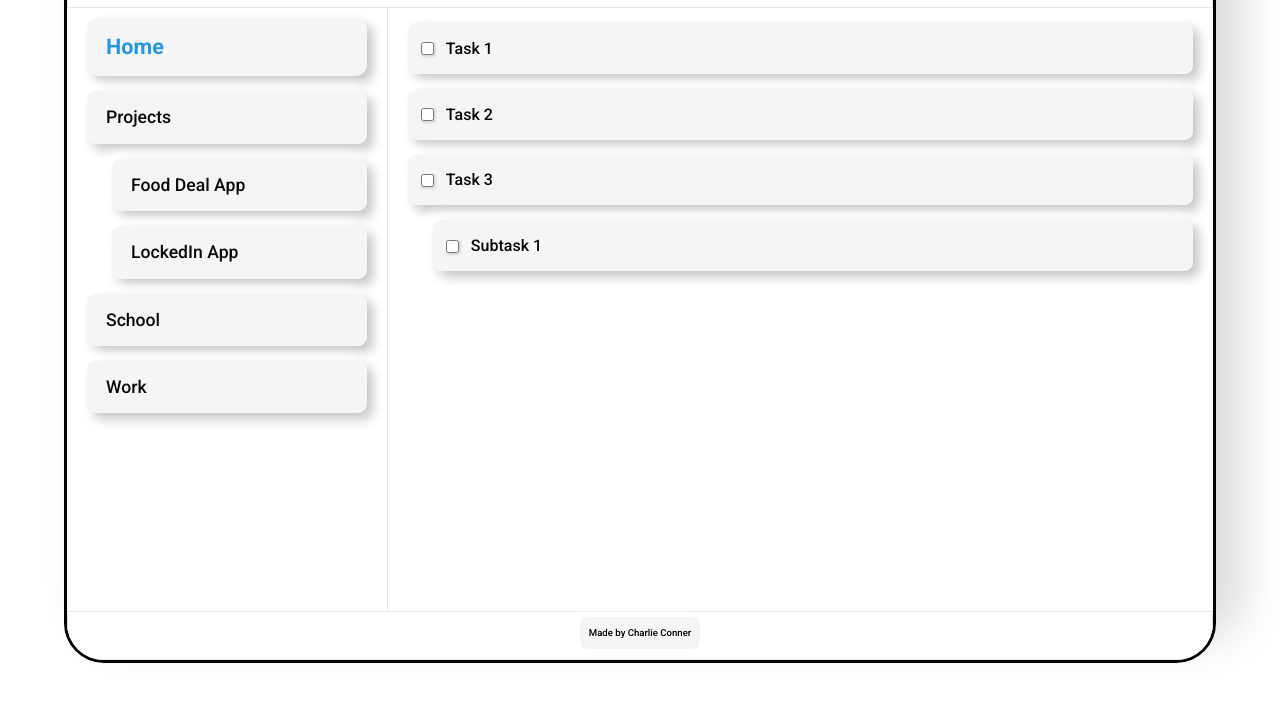
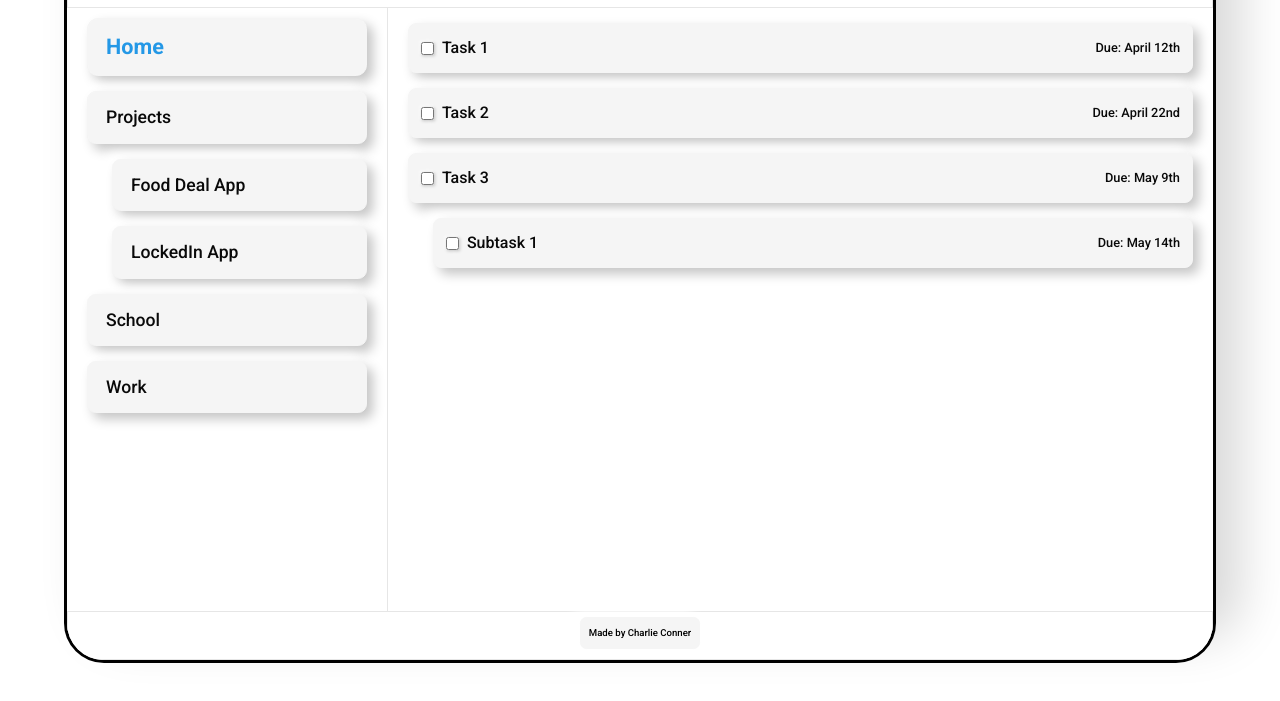
Before and after one commit to charliec2004/TODO-webApp, a plain HTML site: page index.html in a window 1280 px wide. Shown: the part 97-798 px from the top of the page. Drawn offline with Linux system fonts and the light colour scheme.

Commit message:
Add due dates - fixed text overflow.. may refactor

```diff
--- a/index.html
+++ b/index.html
@@ -38,18 +38,22 @@
         <div class="task">
           <input type="checkbox" class="checkbox" id="task1"></input>
           <label for="task1" class="task-label">Task 1</label>
+          <p class="due">Due: April 12th</p>
         </div>
         <div class="task">
           <input type="checkbox" class="checkbox" id="task2"></input>
           <label for="task2" class="task-label">Task 2</label>
+          <p class="due">Due: April 22nd</p>
         </div>
         <div class="task">
           <input type="checkbox" class="checkbox" id="task3"></input>
           <label for="task3" class="task-label">Task 3</label>
+          <p class="due">Due: May 9th</p>
         </div>
         <div class="subtask">
           <input type="checkbox" class="checkbox" id="subtask1"></input>
           <label for="subtask1" class="task-label">Subtask 1</label>
+          <p class="due">Due: May 14th</p>
         </div>
 
       </div>
--- a/styles/nav.css
+++ b/styles/nav.css
@@ -25,10 +25,14 @@ nav {
   padding: 12px;
   padding-left: 18px;
   cursor: pointer;
-  transition: background-color 0.15s ease, font-size 0.15s ease, box-shadow 0.15s ease;
+  transition: background-color 0.15s ease, font-size 0.15s ease, box-shadow 0.15s ease , transform 0.15s ease;
   margin-left: 5px;
   margin-right: 5px;
   user-select: none;
+  overflow: hidden;
+  white-space: nowrap;
+  text-overflow: ellipsis;
+
 }
 
 .subtab {
@@ -37,6 +41,7 @@ nav {
 
 .tab:hover, .subtab:hover {
   font-size : 1.2em;
+  transform: scale(1.01);
 }
 
 .tab:active, .subtab:active {
--- a/styles/task-bar.css
+++ b/styles/task-bar.css
@@ -20,19 +20,24 @@
   cursor: pointer;
   border: 1px solid #f5f5f5;
   /* border-left: 4px solid #d70000; */ /* Uncomment if you want a left border for priority*/
-  transition: all 0.3s;
   box-shadow:
     6px 6px 12px #c5c5c5,
     -6px -6px 12px #ffffff;
   font-size: 1em;
   padding: 12px;
   cursor: pointer;
-  transition: background-color 0.15s, font-size 0.15s, box-shadow 0.15s;
+  transition: background-color 0.15s ease, font-size 0.15s ease, box-shadow 0.15s ease, transform 0.15s ease;
   margin-left: 5px;
   margin-right: 5px;
   user-select: none;
+  max-height: 53px; /* Limit height to prevent overflow  not sure if this works yet!!!!!!!!!!!!!!!!!!*/
+  display: flex;
+  align-items: center;
+  justify-content: space-between;
 
-  max-height: 53px; /* Limit height to prevent overflow  not sure if this works yet!!!!!!!!!!!!!!!!!!*/
+  overflow: hidden;
+  white-space: nowrap;
+  text-overflow: ellipsis;
 }
 
 .subtask {
@@ -41,10 +46,10 @@
 
 .task:hover, .subtask:hover {
   font-size: 1.1em;
-}
-
-.task:hover .checkbox, .subtask:hover .checkbox {
-  transform: scale(1.1);
+  transform: scale(1.01);
+  & .checkbox {
+    transform: scale(1.1);
+  }
 }
 
 .task:active, .subtask:active {
@@ -70,10 +75,10 @@
   display: inline-block;
   vertical-align: middle;
   cursor: pointer;
+  transition: transform 0.15s ease;
 }
 
 .task-label {
-  display: inline-block;
   vertical-align: middle;
   margin-left: 3px;
   font-size: 1em;
@@ -83,3 +88,14 @@
   white-space: nowrap;
   cursor: pointer;
 }
+
+.due {
+  align-items: center;
+  justify-content: end;
+  margin: 0;
+  margin-left: auto; /* This pushes the element to the right */
+  display: flex;
+  align-items: center;
+  font-size: 0.8em;
+  color: #090909;
+}
```
